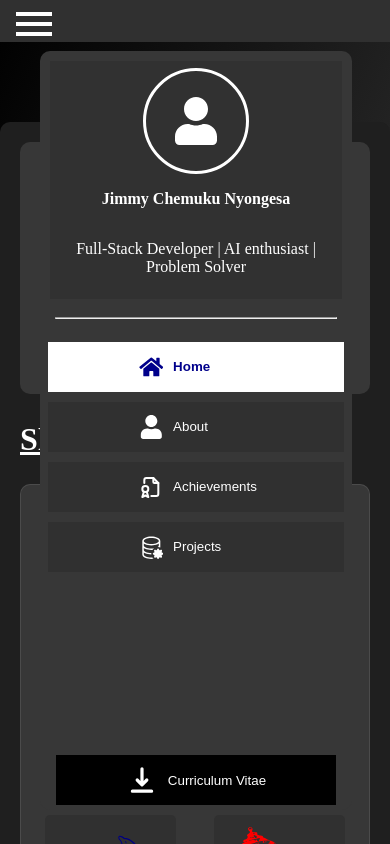
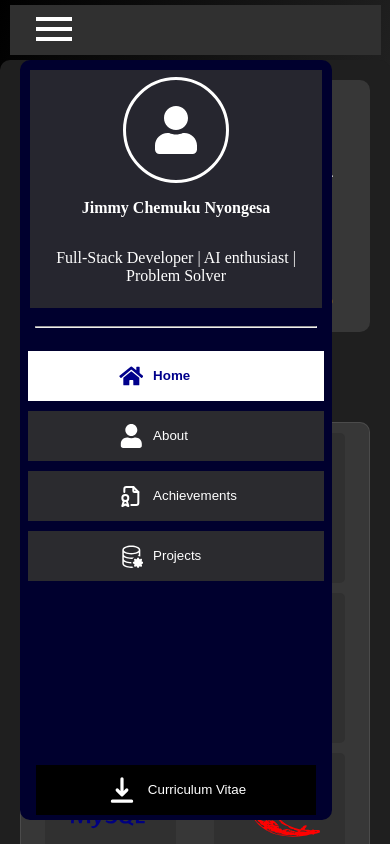
Before and after one commit to Jim-03/Jim-03, a React (Vite) app in the folder portfolio/: page /gui in a window 390 px wide. Both pictures are taken after a click on the icon 34 px from the left and 24 px from the top of the page. Built offline with nearby package versions, Linux system fonts and the light colour scheme.

Commit message:
style: Added more styling for responsive design on phones

```diff
--- a/portfolio/src/index.css
+++ b/portfolio/src/index.css
@@ -149,20 +149,24 @@ html, body, #root {
 
 @media (max-width: 768px) {
   .sidebar-container {
+    background-color: #00002e;
     position: absolute;
-    top: 6%;
+    top: 60px;
     left: 20px;
     width: 80%;
     height: 90%;
+    margin-left: 0;
   }
 
   .header-container {
     display: block;
     background-color: #303030;
-    width: 100%;
-    height: 5%;
+    width: 90%;
+    height: 50px;
     align-content: center;
     padding-left: 20px;
+    margin-top: 5px;
+    position: fixed;
   }
 
   .header-container svg {
```
